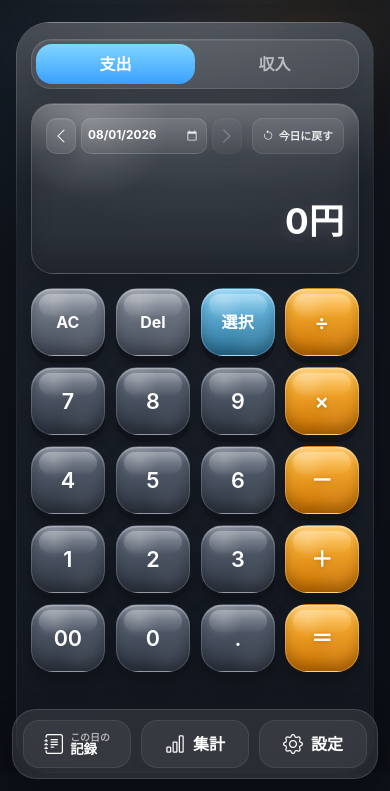
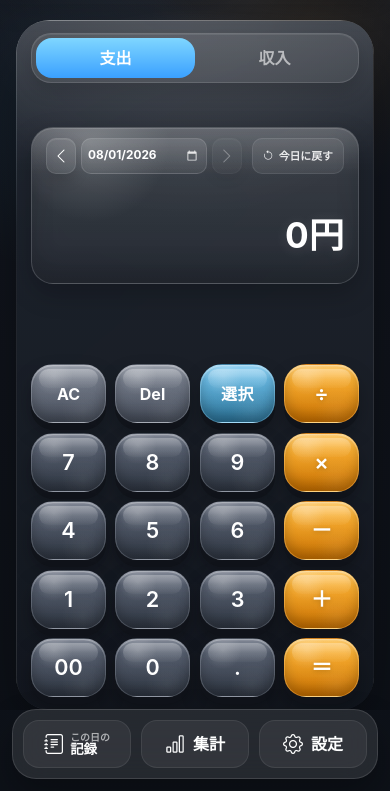
Before and after one commit to yukiakimori0317-art/simpleledger, a Django app: page / in a window 390 px wide. Shown: the part 53-844 px from the top of the page. Run offline with Django 5.2, Linux system fonts and the light colour scheme; the visitor is signed in with stand-in values (Sample User, id 1); data comes from the database, SQL or seed files in the repository; data that the repository does not hold is empty.

Commit message:
Refine calculator layout and mobile UI

```diff
--- a/kakeibo/templates/kakeibo/index.html
+++ b/kakeibo/templates/kakeibo/index.html
@@ -304,7 +304,7 @@
     .calc-inner {
         position: relative;
         border-radius: 30px;
-        padding: 18px 14px 96px;
+        padding: 18px 14px;
         background:linear-gradient(180deg, rgba(32, 38, 48, 0.94), rgba(18, 22, 30, 0.96));
         backdrop-filter: blur(22px);
         -webkit-backdrop-filter: blur(22px);
@@ -729,7 +729,7 @@
     display: grid;
     grid-template-columns: repeat(4, 1fr);
     gap: 11px;
-    margin-bottom: 82px;
+    margin-bottom: 0;
 }
 
     .calc-btn {
@@ -1380,16 +1380,47 @@
         }
 
         .calc-shell {
-            margin-top: 10px;
+    margin-top: 8px;
+    height: calc(100dvh - 154px);
 }
 
 .calc-inner {
-            padding: 16px 14px 18px;
-            min-height: 560px;
+    height: 100%;
+    min-height: 0;
+    padding: 12px 14px;
+    justify-content: space-between;
+}
+
+.entry-type-toggle {
+    margin-bottom: 8px;
+}
+
+.display-panel {
+    margin-bottom: 8px;
+    padding-top: 10px;
+    padding-bottom: 8px;
+}
+
+.display-value-area {
+    margin-top: 6px;
+}
+
+.amount-display {
+    min-height: 58px;
+    font-size: clamp(2.2rem, 8vw, 3rem);
+}
+
+.formula-display {
+    min-height: 14px;
+}
+
+.calculator-grid {
+    gap: clamp(7px, 1.1vh, 11px);
+    margin-bottom: 0;
 }
 
 .calc-btn {
-            height: 68px;
+    height: clamp(51px, 7vh, 68px);
     font-size: 1.35rem;
     border-radius: 22px;
 }
```
Lines whose indentation alone changed are shown as unchanged.
